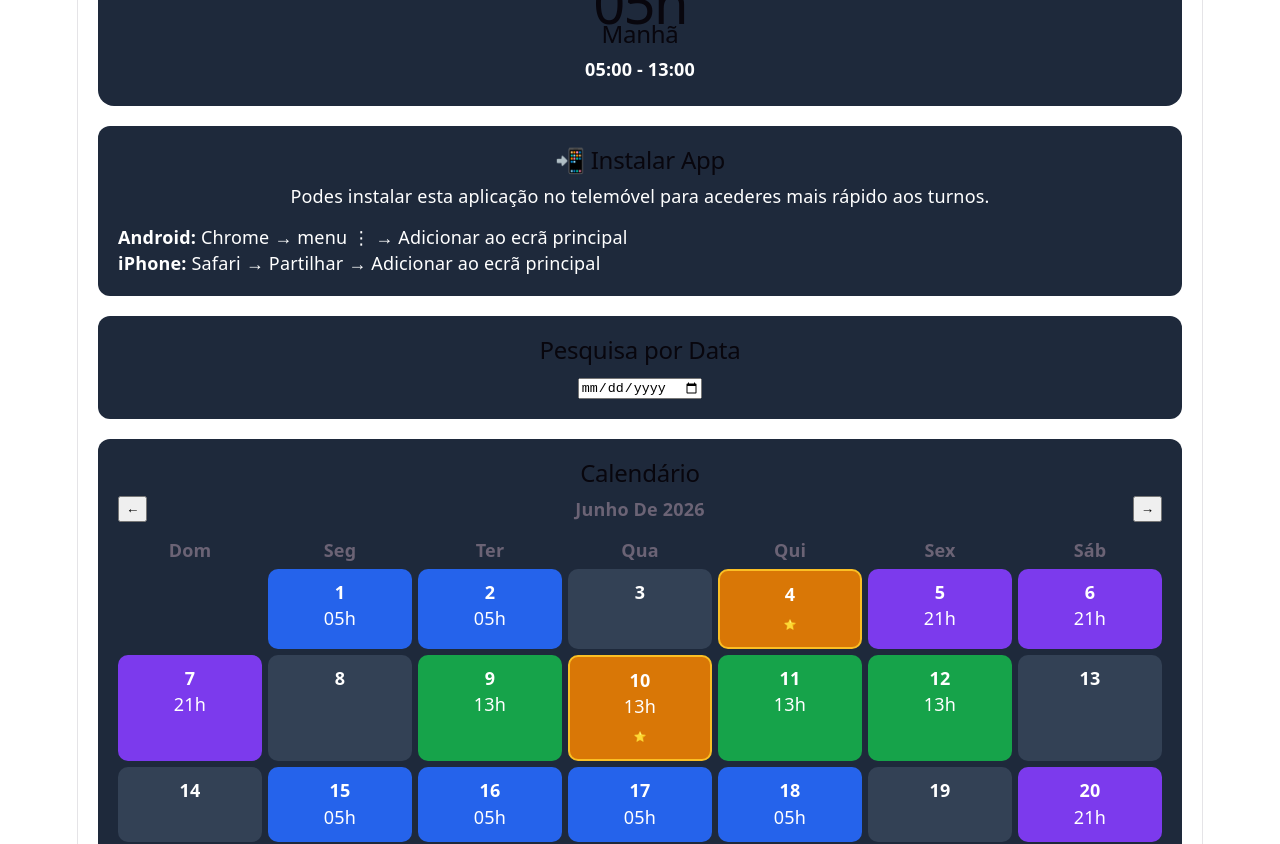
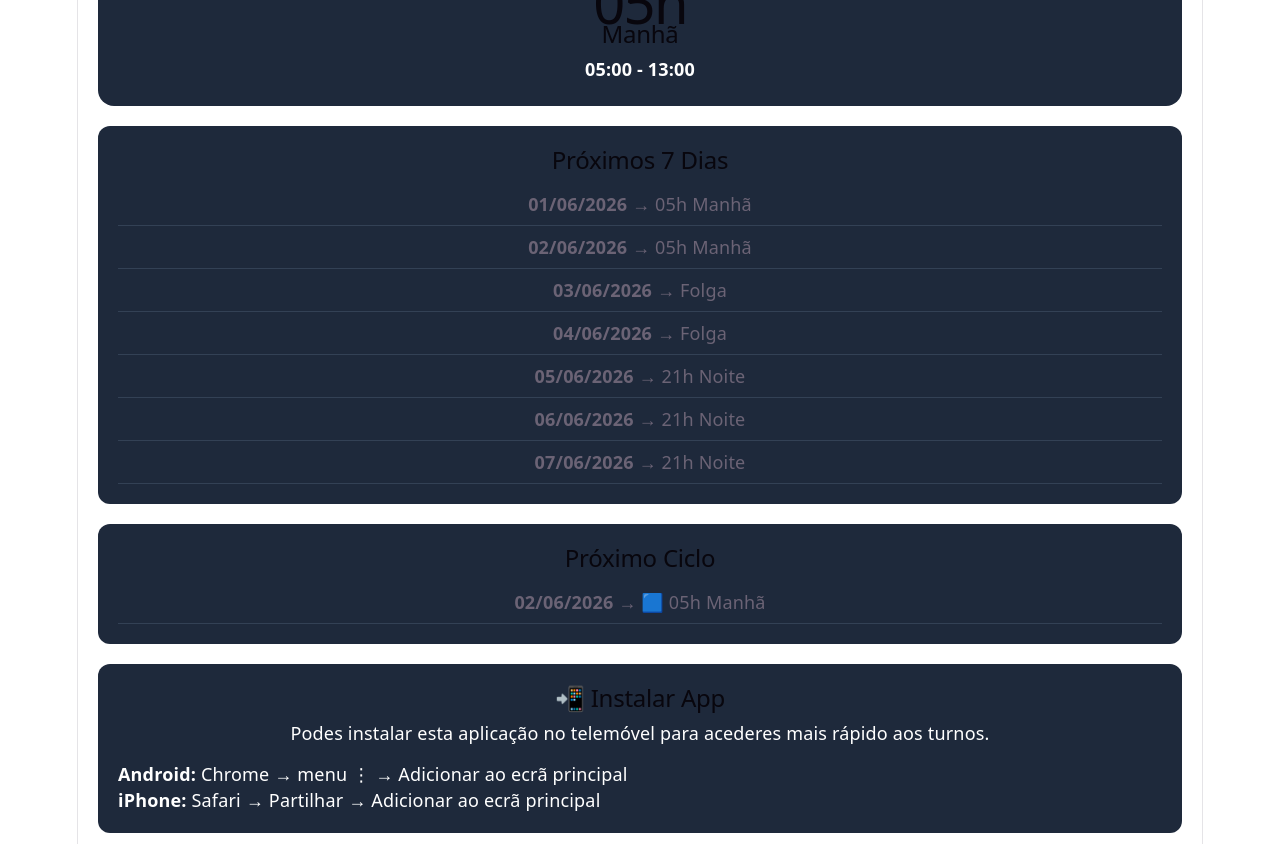
Before and after one commit to LDinisPT/verallia-portugal-turnos, a React (Vite) app: page / in a window 1280 px wide. Shown: the part 460-1304 px from the top of the page. Built offline with nearby package versions, Linux system fonts and the light colour scheme.

Commit message:
Adicionar NextDays e NextCycle

```diff
--- a/src/App.jsx
+++ b/src/App.jsx
@@ -1,3 +1,5 @@
+import NextCycle from "./components/NextCycle";
+import NextDays from "./components/NextDays";
 import { useState } from "react";
 import InstallApp from "./components/InstallApp";
 import Header from "./components/Header";
@@ -26,6 +28,8 @@ export default function App() {
       />
 
       <TodayCard team={team} />
+      <NextDays team={team} />
+      <NextCycle team={team} />
       <InstallApp />
       <DateSearch />
 
--- /dev/null
+++ b/src/components/NextCycle.jsx
@@ -0,0 +1,67 @@
+import { getShift } from "../data/schedule-data";
+
+const shiftInfo = {
+  M: "🟦 05h Manhã",
+  T: "🟩 13h Tarde",
+  N: "🟪 21h Noite",
+};
+
+export default function NextCycle({ team }) {
+  const cycle = [];
+
+  let foundShift = null;
+
+  for (let i = 1; i <= 30; i++) {
+    const date = new Date();
+    date.setDate(date.getDate() + i);
+
+    const shift = getShift(
+      team,
+      date.getFullYear(),
+      date.getMonth() + 1,
+      date.getDate()
+    );
+
+    if (!foundShift) {
+      if (shift !== "F") {
+        foundShift = shift;
+      } else {
+        continue;
+      }
+    }
+
+    if (shift !== foundShift) {
+      break;
+    }
+
+    cycle.push({
+      date: date.toLocaleDateString("pt-PT"),
+      shift: shiftInfo[shift],
+    });
+  }
+
+  return (
+    <div
+      style={{
+        margin: "20px",
+        padding: "20px",
+        borderRadius: "12px",
+        background: "#1e293b",
+      }}
+    >
+      <h2>Próximo Ciclo</h2>
+
+      {cycle.map((day, index) => (
+        <div
+          key={index}
+          style={{
+            padding: "8px 0",
+            borderBottom: "1px solid #334155",
+          }}
+        >
+          <strong>{day.date}</strong> → {day.shift}
+        </div>
+      ))}
+    </div>
+  );
+}
--- /dev/null
+++ b/src/components/NextDays.jsx
@@ -0,0 +1,54 @@
+import { getShift } from "../data/schedule-data";
+
+const shiftInfo = {
+  M: { label: "05h Manhã" },
+  T: { label: "13h Tarde" },
+  N: { label: "21h Noite" },
+  F: { label: "Folga" },
+};
+
+export default function NextDays({ team }) {
+  const days = [];
+
+  for (let i = 0; i < 7; i++) {
+    const date = new Date();
+    date.setDate(date.getDate() + i);
+
+    const year = date.getFullYear();
+    const month = date.getMonth() + 1;
+    const day = date.getDate();
+
+    const shift = getShift(team, year, month, day);
+    const info = shiftInfo[shift] || shiftInfo.F;
+
+    days.push({
+      date: date.toLocaleDateString("pt-PT"),
+      shift: info.label,
+    });
+  }
+
+  return (
+    <div
+      style={{
+        margin: "20px",
+        padding: "20px",
+        borderRadius: "12px",
+        background: "#1e293b",
+      }}
+    >
+      <h2>Próximos 7 Dias</h2>
+
+      {days.map((d, index) => (
+        <div
+          key={index}
+          style={{
+            padding: "8px 0",
+            borderBottom: "1px solid #334155",
+          }}
+        >
+          <strong>{d.date}</strong> → {d.shift}
+        </div>
+      ))}
+    </div>
+  );
+}
```
